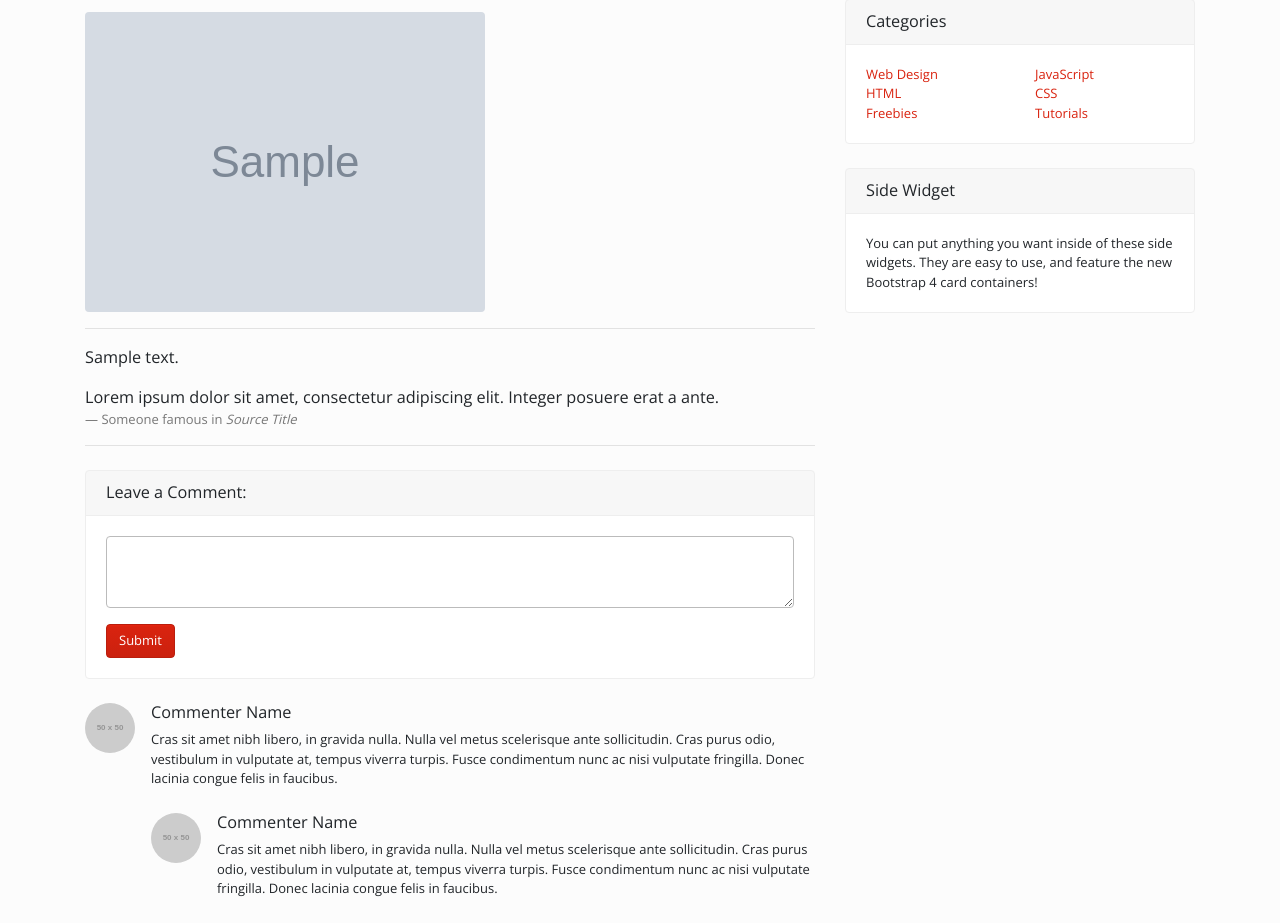
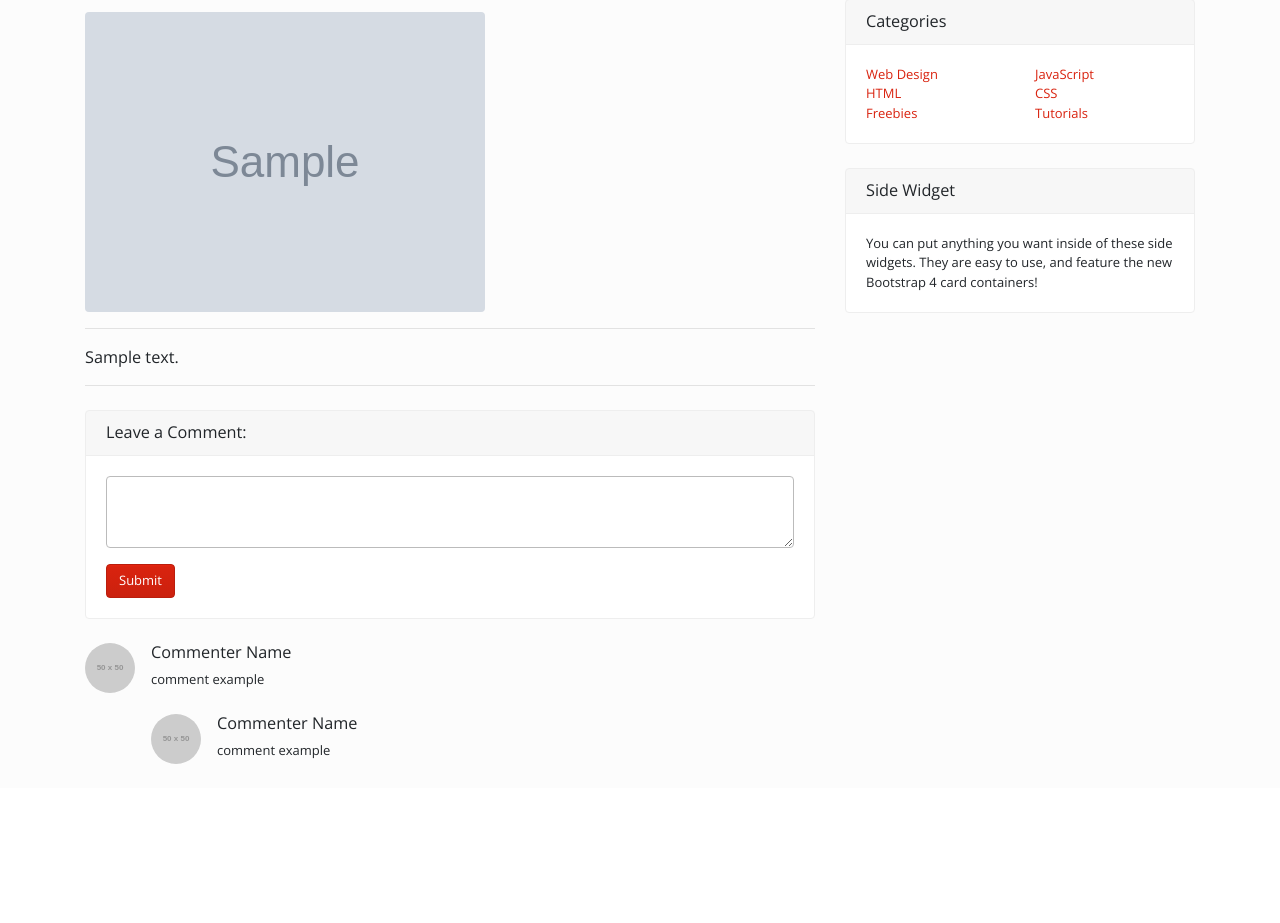
Before and after one commit to tkddls8848/Django_my_website, a Django app: template blog/templates/blog/post_list.html in a window 1280 px wide. Shown: the part 169-1092 px from the top of the page. After the commit the page ends 933 px from the top, so only its background shows below. Run offline with Django 3.2, Linux system fonts and the light colour scheme; the template is opened without the code that fills it: most values are stand-ins (such as "Sample title", 1, 10 or a date in 2020); grey boxes marked "Sample" are stand-in pictures; grey boxes labelled with a size stand in for pictures from a placeholder-image service; parts of the project's set-up code (start-up, migrations or seed data) failed here and were passed over; some libraries are stand-ins or nearby versions.

Commit message:
use if sentence in html.

```diff
--- a/blog/templates/blog/post_list.html
+++ b/blog/templates/blog/post_list.html
@@ -96,19 +96,16 @@
             <hr>
 
             <!-- Preview Image -->
-            <img class="img-fluid rounded" src="{{p.head_image.url}}" alt="image">
+            {%if p.head_image%}
+                <img class="img-fluid rounded" src="{{p.head_image.url}}" alt="image">
+            {%else%}
+                <img class="img-fluid rounded" src="https://picsum.photos/750/300?random" alt="image">
+            {%endif%}
+            <hr>
 
-            <hr>
 
             <!-- Post Content -->
             <p class="lead">{{p.content}}</p>
-
-            <blockquote class="blockquote">
-                <p class="mb-0">Lorem ipsum dolor sit amet, consectetur adipiscing elit. Integer posuere erat a ante.</p>
-                <footer class="blockquote-footer">Someone famous in
-                    <cite title="Source Title">Source Title</cite>
-                </footer>
-            </blockquote>
 
             <hr>
 
@@ -130,13 +127,13 @@
                 <img class="d-flex mr-3 rounded-circle" src="http://placehold.it/50x50" alt="">
                 <div class="media-body">
                     <h5 class="mt-0">Commenter Name</h5>
-                    Cras sit amet nibh libero, in gravida nulla. Nulla vel metus scelerisque ante sollicitudin. Cras purus odio, vestibulum in vulputate at, tempus viverra turpis. Fusce condimentum nunc ac nisi vulputate fringilla. Donec lacinia congue felis in faucibus.
+                    comment example
 
                     <div class="media mt-4">
                         <img class="d-flex mr-3 rounded-circle" src="http://placehold.it/50x50" alt="">
                         <div class="media-body">
                             <h5 class="mt-0">Commenter Name</h5>
-                            Cras sit amet nibh libero, in gravida nulla. Nulla vel metus scelerisque ante sollicitudin. Cras purus odio, vestibulum in vulputate at, tempus viverra turpis. Fusce condimentum nunc ac nisi vulputate fringilla. Donec lacinia congue felis in faucibus.
+                            comment example
                         </div>
                     </div>
                 </div>
```
